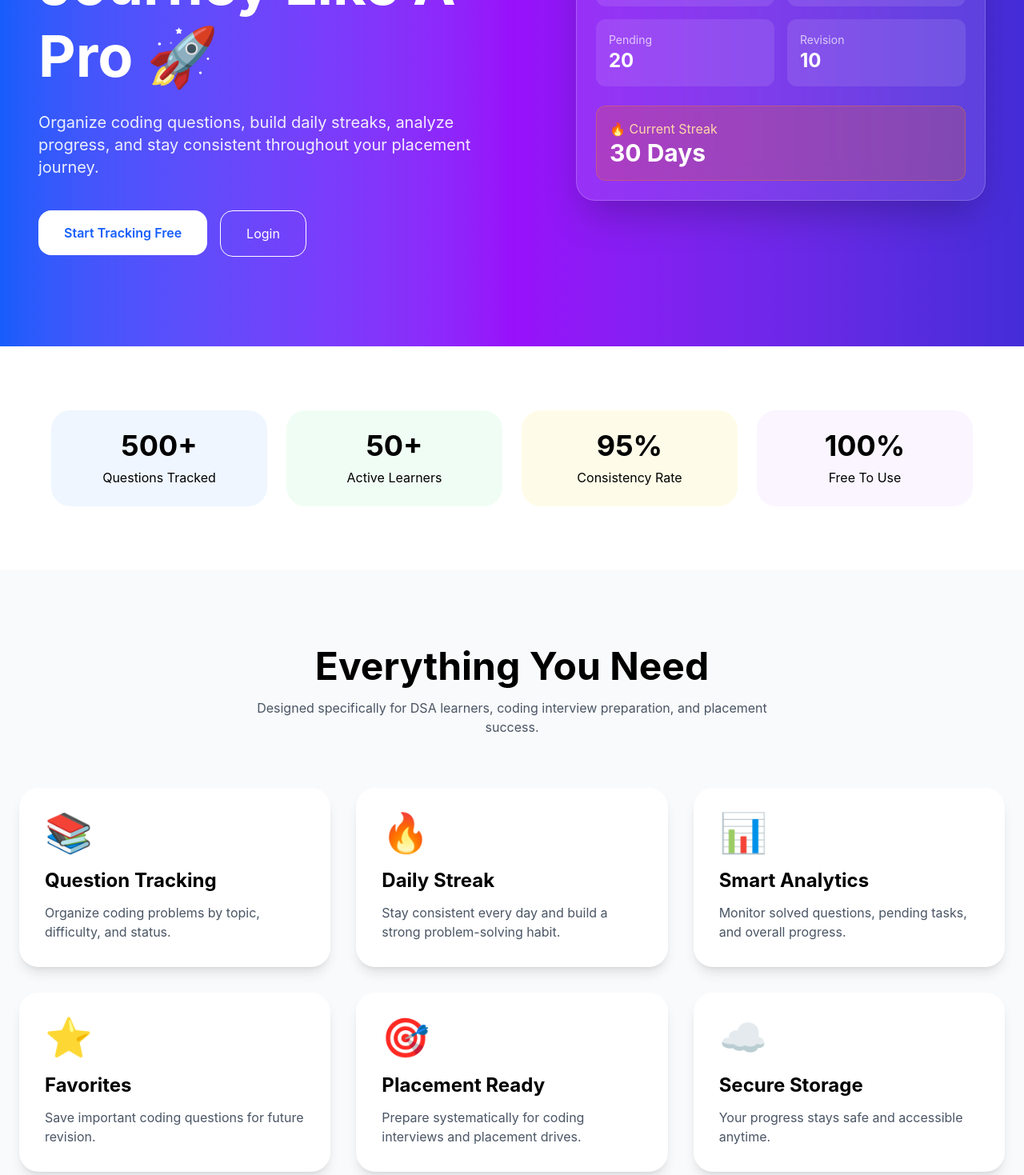
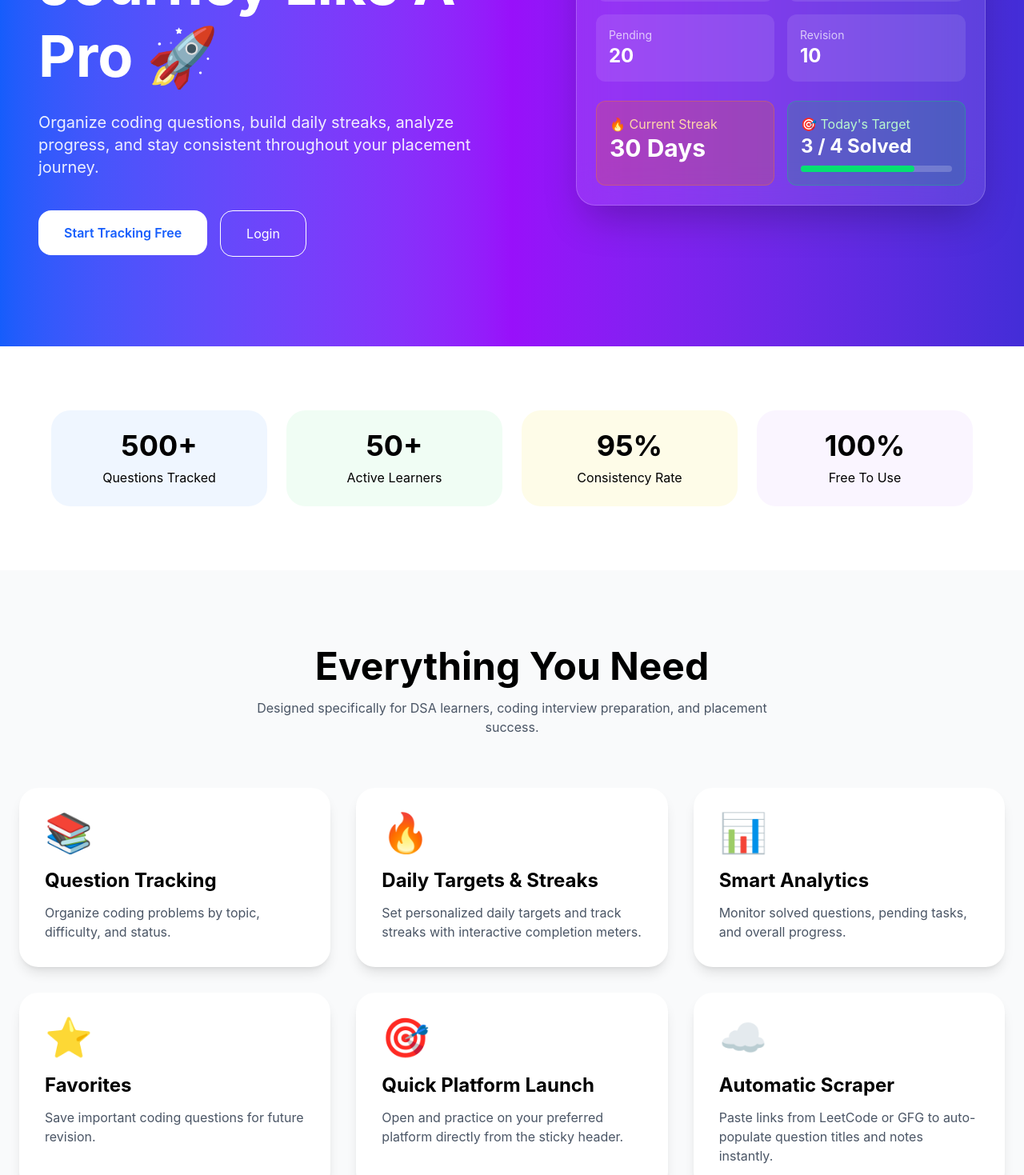
Before and after one commit to nitishkpathak/PrepTrack, a React (Vite) app in the folder client/: page / in a window 1280 px wide. Shown: the part 400-1869 px from the top of the page at 80% size. Built offline with nearby package versions, Linux system fonts and the light colour scheme; no server answers.

Commit message:
Update landing page features and preview to match new dashboard additions

```diff
--- a/client/src/pages/Home.jsx
+++ b/client/src/pages/Home.jsx
@@ -724,17 +724,13 @@ function Home() {
 
                 </div>
 
-                <div
-                className="
-                    mt-6
-
+                <div className="grid grid-cols-2 gap-4 mt-6">
+                  <div
+                    className="
                       bg-orange-500/20
-
                       border
                       border-orange-400/30
-
                       rounded-xl
-
                       p-4
                     "
                   >
@@ -756,12 +752,37 @@ function Home() {
                     </h3>
                   </div>
 
-            </div>
-
-            </div>
-
-        </div>
-
+                  <div
+                    className="
+                      bg-green-500/20
+                      border
+                      border-green-400/30
+                      rounded-xl
+                      p-4
+                      flex
+                      flex-col
+                      justify-between
+                    "
+                  >
+                    <div>
+                      <p
+                        className="
+                        text-green-200
+                        "
+                      >
+                        🎯 Today's Target
+                      </p>
+                      <h3 className="text-2xl font-bold">3 / 4 Solved</h3>
+                    </div>
+                    <div className="w-full bg-white/20 rounded-full h-2 mt-2">
+                      <div className="bg-green-400 h-2 rounded-full" style={{ width: "75%" }}></div>
+                    </div>
+                  </div>
+                </div>
+
+              </div>
+            </div>
+          </div>
         </section>
 
 {/* Stats */}
@@ -1011,7 +1032,7 @@ function Home() {
                     mb-3
                 "
                 >
-                Daily Streak
+                Daily Targets & Streaks
                 </h3>
 
                 <p
@@ -1020,8 +1041,7 @@ function Home() {
                     dark:text-gray-400
                 "
                 >
-                Stay consistent every day and
-                build a strong problem-solving habit.
+                Set personalized daily targets and track streaks with interactive completion meters.
                 </p>
 
             </div>
@@ -1146,7 +1166,7 @@ function Home() {
                     mb-3
                 "
                 >
-                Placement Ready
+                Quick Platform Launch
                 </h3>
 
                 <p
@@ -1155,8 +1175,7 @@ function Home() {
                     dark:text-gray-400
                 "
                 >
-                Prepare systematically for coding
-                interviews and placement drives.
+                Open and practice on your preferred platform directly from the sticky header.
                 </p>
 
             </div>
@@ -1191,7 +1210,7 @@ function Home() {
                     mb-3
                 "
                 >
-                Secure Storage
+                Automatic Scraper
                 </h3>
 
                 <p
@@ -1200,8 +1219,7 @@ function Home() {
                     dark:text-gray-400
                 "
                 >
-                Your progress stays safe and
-                accessible anytime.
+                Paste links from LeetCode or GFG to auto-populate question titles and notes instantly.
                 </p>
 
             </div>
```
Lines whose indentation alone changed are shown as unchanged.
